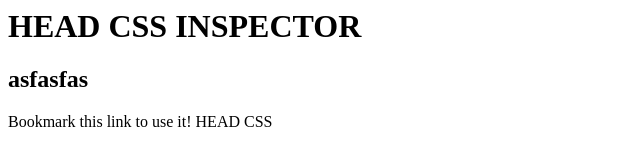
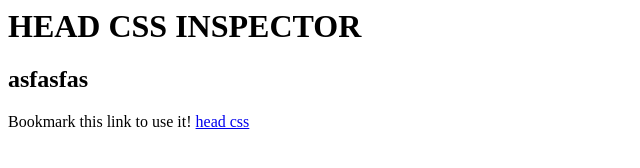
Before and after one commit to canvasplay/css-head-inspector, a plain HTML site: page index.html in a window 1280 px wide. Shown: the full height of the page, 0-640 px from the left. Drawn offline with Linux system fonts and the light colour scheme.

Commit message:
Update index.html

```diff
--- a/index.html
+++ b/index.html
@@ -10,8 +10,8 @@
 
     <p>
       Bookmark this link to use it!
-      <a href"javascript:(function(){var s=document.querySelector('link[name=head-css]'); if(s) document.body.removeChild(s); if(s) return; s=document.createElement('link'); s.setAttribute('name','head-css'); s.setAttribute('rel','stylesheet'); s.setAttribute('href','https://cdn.rawgit.com/canvasplay/head-css-inspector/d849d952/head.css'); document.body.appendChild(s);
-             })();">HEAD CSS</a>
+      <a href="javascript:(function(){var s=document.querySelector('link[name=head-css]'); if(s) document.body.removeChild(s); if(s) return; s=document.createElement('link'); s.setAttribute('name','head-css'); s.setAttribute('rel','stylesheet'); s.setAttribute('href','https://cdn.rawgit.com/canvasplay/head-css-inspector/d849d952/head.css'); document.body.appendChild(s);
+         })();">head css</a>
     </p>
 
 
```
